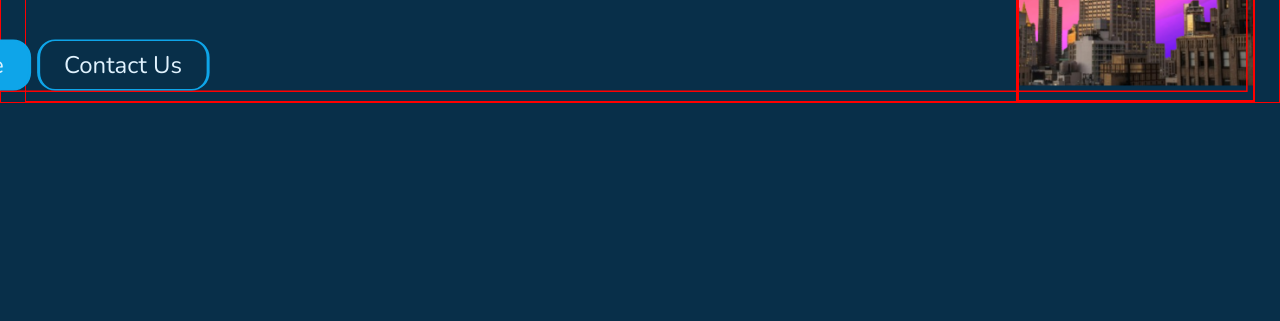
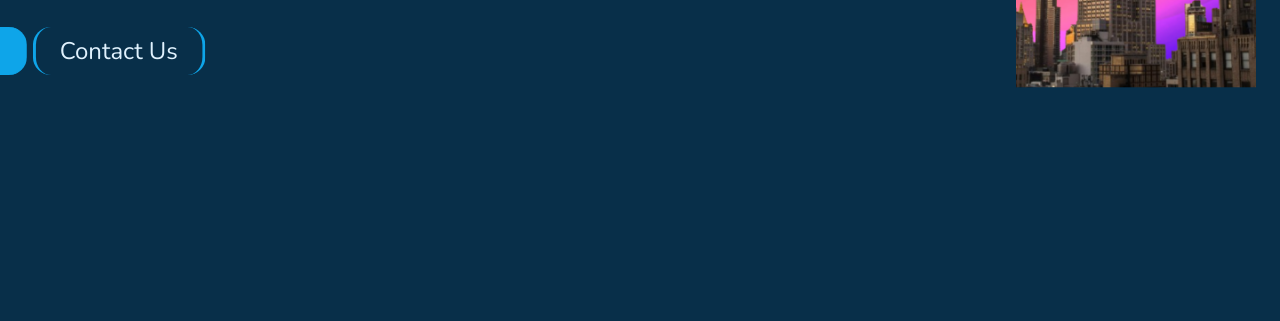
Before and after one commit to LynixID/BUILDING, a plain HTML site: page index.html in a window 1280 px wide. Shown: the part 479-800 px from the top of the page. Drawn offline with nearby package versions, Linux system fonts and the light colour scheme.

Commit message:
menghilanhkan border

```diff
--- a/index.html
+++ b/index.html
@@ -24,7 +24,7 @@
       };
     </script>
     <style>
-      body * {
+      boday * {
         border: 1px solid red;
       }
     </style>
```
